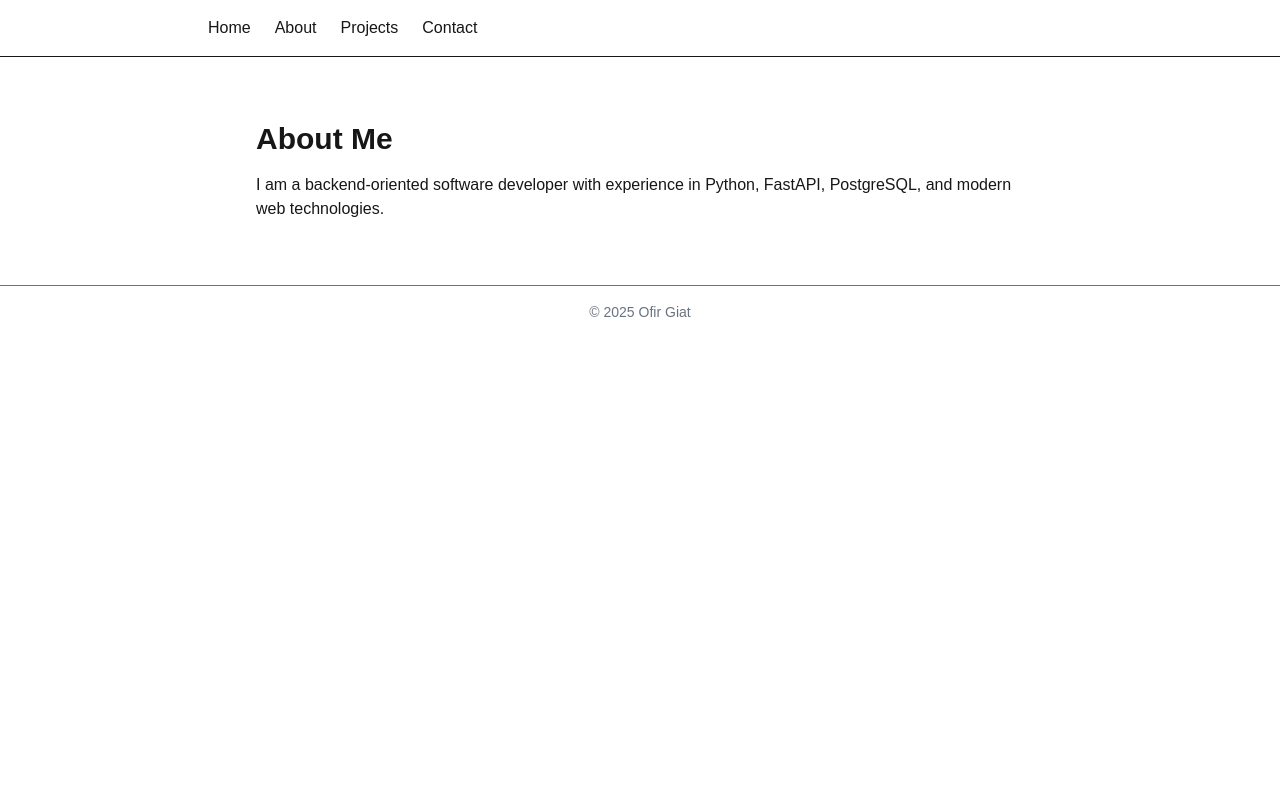
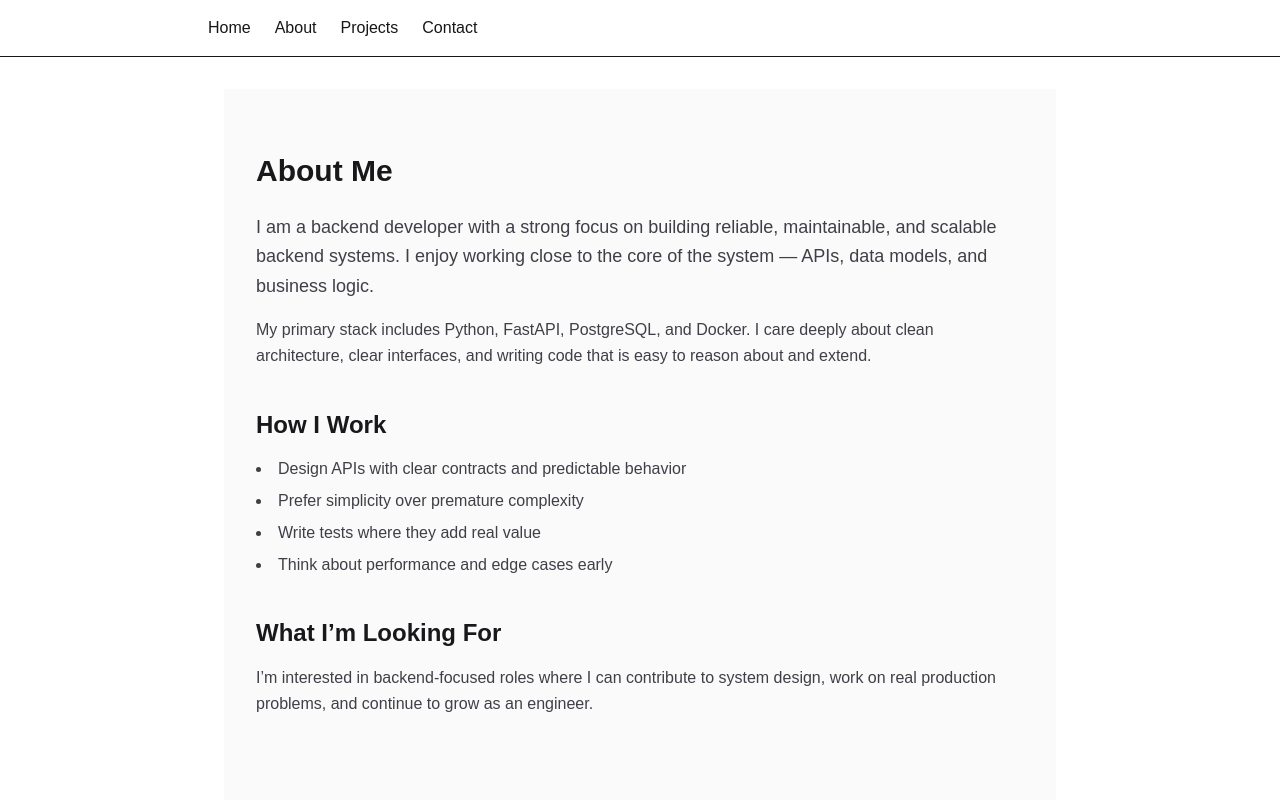
Before and after one commit to GIOFIR/ofir-portfolio-nextjs, a Next.js app: page /about in a window 1280 px wide. Shown: the top 800 px of the page. Built offline with nearby package versions, Linux system fonts and the light colour scheme.

Commit message:
github links and contact

```diff
--- a/app/about/page.tsx
+++ b/app/about/page.tsx
@@ -1,11 +1,52 @@
+import type { Metadata } from "next";
+
+export const metadata: Metadata = {
+  title: "About | Rimma Hodos",
+  description:
+    "About Rimma Hodos – backend developer focused on APIs, system design, and maintainable backend systems.",
+};
+
 export default function AboutPage() {
   return (
-    <main className="p-8">
-      <h1 className="text-3xl font-bold">About Me</h1>
-      <p className="mt-4">
-        I am a backend-oriented software developer with experience in Python,
-        FastAPI, PostgreSQL, and modern web technologies.
-      </p>
+    <main className="min-h-screen bg-zinc-50 px-6 py-16 flex justify-center">
+      <article className="max-w-3xl w-full">
+        <h1 className="text-3xl font-bold text-zinc-900">
+          About Me
+        </h1>
+
+        <p className="mt-6 text-lg text-zinc-700 leading-relaxed">
+          I am a backend developer with a strong focus on building reliable,
+          maintainable, and scalable backend systems. I enjoy working close to
+          the core of the system — APIs, data models, and business logic.
+        </p>
+
+        <p className="mt-4 text-zinc-700 leading-relaxed">
+          My primary stack includes Python, FastAPI, PostgreSQL, and Docker.
+          I care deeply about clean architecture, clear interfaces, and writing
+          code that is easy to reason about and extend.
+        </p>
+
+        <h2 className="mt-10 text-2xl font-semibold text-zinc-900">
+          How I Work
+        </h2>
+
+        <ul className="mt-4 list-disc list-inside text-zinc-700 space-y-2">
+          <li>Design APIs with clear contracts and predictable behavior</li>
+          <li>Prefer simplicity over premature complexity</li>
+          <li>Write tests where they add real value</li>
+          <li>Think about performance and edge cases early</li>
+        </ul>
+
+        <h2 className="mt-10 text-2xl font-semibold text-zinc-900">
+          What I’m Looking For
+        </h2>
+
+        <p className="mt-4 text-zinc-700 leading-relaxed">
+          I’m interested in backend-focused roles where I can contribute to
+          system design, work on real production problems, and continue to grow
+          as an engineer.
+        </p>
+      </article>
     </main>
   );
 }
--- a/app/contact/page.tsx
+++ b/app/contact/page.tsx
@@ -1,10 +1,60 @@
+import type { Metadata } from "next";
+
+export const metadata: Metadata = {
+  title: "Contact | Ofir Giat",
+  description:
+    "Get in touch with Ofir Giat – backend developer specializing in APIs and backend systems.",
+};
+
 export default function ContactPage() {
   return (
-    <section>
-      <h1 className="text-3xl font-bold">Contact</h1>
-      <p className="mt-4">
-        Here you will find ways to contact me.
-      </p>
-    </section>
+    <main className="min-h-screen bg-zinc-50 px-6 py-16 flex justify-center">
+      <section className="max-w-3xl w-full">
+        <h1 className="text-3xl font-bold text-zinc-900">
+          Contact
+        </h1>
+
+        <p className="mt-6 text-lg text-zinc-700 leading-relaxed">
+          If you’d like to discuss a backend role, collaboration, or have a
+          question about my work, feel free to reach out.
+        </p>
+
+        <div className="mt-10 space-y-4 text-zinc-700">
+          <p>
+            <strong>Email:</strong>{" "}
+            <a
+              href="mailto:ogiat103@gmail.com"
+              className="text-blue-600 hover:underline"
+            >
+              ogiat103@gmail.com
+            </a>
+          </p>
+
+          <p>
+            <strong>GitHub:</strong>{" "}
+            <a
+              href="https://github.com/GIOFIR"
+              target="_blank"
+              rel="noopener noreferrer"
+              className="text-blue-600 hover:underline"
+            >
+              github.com/GIOFIR
+            </a>
+          </p>
+
+          <p>
+            <strong>LinkedIn:</strong>{" "}
+            <a
+              href="https://www.linkedin.com/in/ofirgiat"
+              target="_blank"
+              rel="noopener noreferrer"
+              className="text-blue-600 hover:underline"
+            >
+              linkedin.com/in/ofirgiat
+            </a>
+          </p>
+        </div>
+      </section>
+    </main>
   );
 }
--- a/app/layout.tsx
+++ b/app/layout.tsx
@@ -21,6 +21,9 @@ export const metadata: Metadata = {
   },
   description:
     "Software developer specializing in backend systems, APIs, and clean architecture.",
+  icons: {
+    icon: "/favicon.ico",
+  },
   openGraph: {
     title: "Ofir Giat | Software Developer",
     description:
--- a/data/projects.ts
+++ b/data/projects.ts
@@ -7,7 +7,7 @@ export const projects: Project[] = [
     description:
       "Command-line application for managing task queues, including priority handling and persistence.",
     technologies: ["Python", "CLI", "Testing"],
-    link: "https://github.com/your-username/queue-manager",
+    link: "https://github.com/GIOFIR/Queue-Manager-CLI",
     category: "cli",
   },
   {
@@ -15,7 +15,7 @@ export const projects: Project[] = [
     description:
       "RESTful API for user management with authentication, migrations, and PostgreSQL integration.",
     technologies: ["FastAPI", "PostgreSQL", "Docker"],
-    link: "https://github.com/your-username/user-api",
+    link: "https://github.com/GIOFIR/Notes-API",
     category: "backend",
   },
 ];
```
